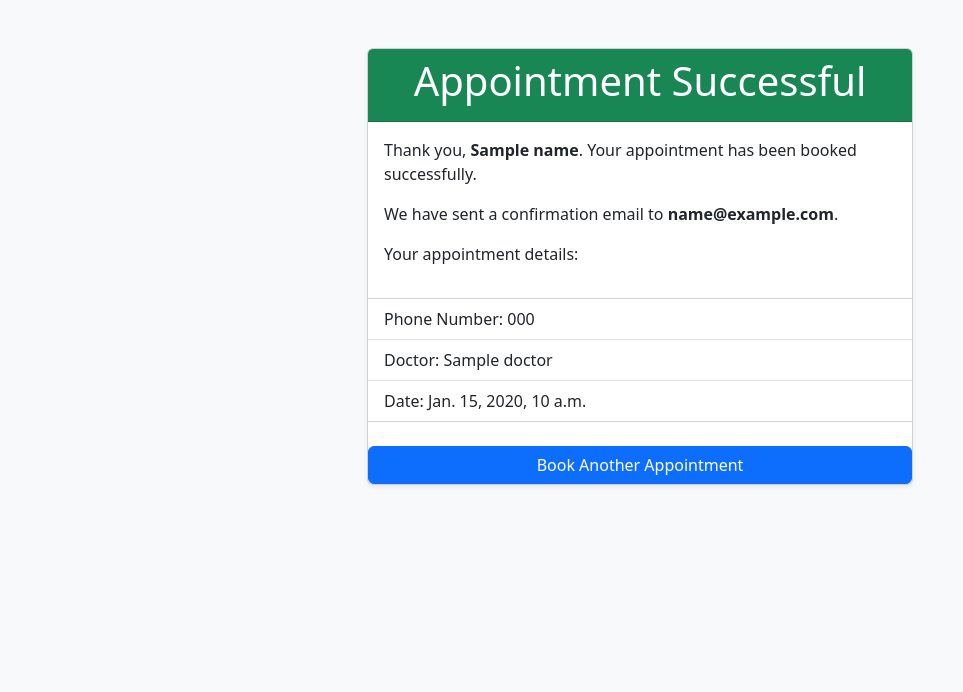
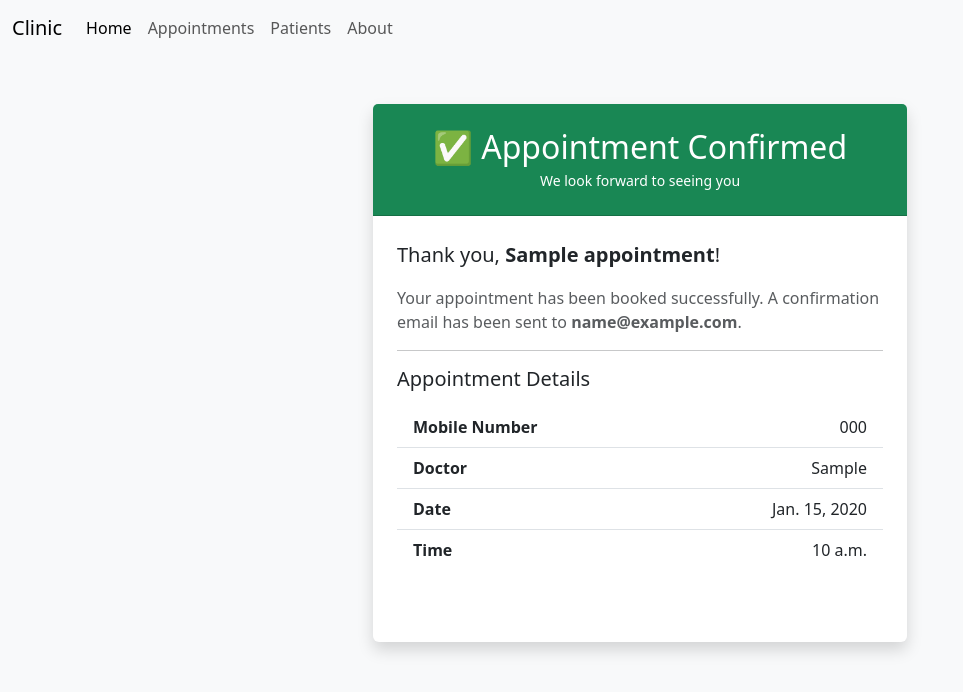
Before and after one commit to mssanket/clinic_management_system, a Django app: template appointments/templates/success.html in a window 1280 px wide. Shown: the top 692 px of the page, without its empty margins (0-963 px from the left). Run offline with Django 5.2, Linux system fonts and the light colour scheme; tables that the repository leaves empty hold one stand-in row (values such as "Sample post"); the template is opened without the code that fills it: values that come from a table or form of the project are taken from there, most other values are stand-ins (such as "Sample title", 1, 10 or a date in 2020).

Commit message:
update success page

```diff
--- a/appointments/templates/base.html
+++ b/appointments/templates/base.html
@@ -33,7 +33,10 @@
               <a class="nav-link" href="#">Appointments</a>
             </li>
             <li class="nav-item">
-              <a class="nav-link disabled" aria-disabled="true">Patients</a>
+              <a class="nav-link " href="#" aria-disabled="true">Patients</a>
+            </li>
+            <li class="nav-item">
+              <a class="nav-link " href="#" aria-disabled="true">About</a>
             </li>
           </ul>
           </form>
--- a/appointments/templates/success.html
+++ b/appointments/templates/success.html
@@ -1,50 +1,70 @@
-<!doctype html>
-<html lang="en">
-  <head>
-    <meta charset="utf-8" />
-    <meta name="viewport" content="width=device-width, initial-scale=1" />
-    <title>Bootstrap demo</title>
+
+{% extends "base.html" %}
+    <title> {% block title %}Appointment Confirmed
+      {% endblock title %} </title>
+
     <link
       href="https://cdn.jsdelivr.net/npm/bootstrap@5.3.8/dist/css/bootstrap.min.css"
       rel="stylesheet"
-      integrity="sha384-sRIl4kxILFvY47J16cr9ZwB07vP4J8+LH7qKQnuqkuIAvNWLzeN8tE5YBujZqJLB"
-      crossorigin="anonymous"
     />
   </head>
+
+  {% block content %}
+
 
     <body class="bg-light">
       <div class="container py-5">
         <div class="row justify-content-center">
-        <div class="col-md-6">
-          <div class="card shadow-sm">
-            <div class="card-header bg-success text-white text-center">
-              <h1>Appointment Successful</h1>
+          <div class="col-md-7 col-lg-6">
+            <div class="card shadow border-0">
+              <!-- Header -->
+              <div class="card-header bg-success text-white text-center py-4">
+                <h2 class="mb-1">✅ Appointment Confirmed</h2>
+                <p class="mb-0 small">We look forward to seeing you</p>
               </div>
-            <div class="card-body">
-              <p>
-                Thank you, <strong>{{ name }}</strong>. Your appointment has been booked
-                successfully.
+
+              <!-- Body -->
+              <div class="card-body px-4 py-4">
+                <p class="fs-5">
+                  Thank you, <strong>{{ appointment.name }}</strong>!
                 </p>
-              <p>We have sent a confirmation email to <strong>{{ email }}</strong>.</p>
-              <p>Your appointment details:</p>
-            </div>
+
+                <p class="text-muted">
+                  Your appointment has been booked successfully. A confirmation
+                  email has been sent to
+                  <strong>{{ appointment.email }}</strong>.
+                </p>
+
+                <hr />
+
+                <h5 class="mb-3">Appointment Details</h5>
+
                 <ul class="list-group list-group-flush mb-4">
-              <li class="list-group-item">Phone Number:</strong> {{ phone }}</li>
-              <li class="list-group-item">Doctor:</strong> {{ doctor }}</li>
-              <li class="list-group-item">Date:</strong> {{ date }}</li>
+                  <li class="list-group-item d-flex justify-content-between">
+                    <span class="fw-semibold">Mobile Number</span>
+                    <span>{{ appointment.mobile_number }}</span>
+                  </li>
+                  <li class="list-group-item d-flex justify-content-between">
+                    <span class="fw-semibold">Doctor</span>
+                    <span>{{ appointment.doctor }}</span>
+                  </li>
+                  <ul class="list-group list-group-flush mb-4">
+                  <li class="list-group-item d-flex justify-content-between">
+                    <span class="fw-semibold">Date</span>
+                    <span>{{ appointment.date }}</span>
+                  </li>
+                  <li class="list-group-item d-flex justify-content-between">
+                    <span class="fw-semibold">Time</span>
+                    <span>{{ appointment.time }}</span>
+                  </li>
                 </ul>
-            <div class="d-grid">
-
-              <a href="{% url 'success' %}" class="btn btn-primary">Book Another Appointment</a>
               </div>
             </div>
           </div>
         </div>
       </div>
-    <script
-      src="https://cdn.jsdelivr.net/npm/bootstrap@5.3.8/dist/js/bootstrap.bundle.min.js"
-      integrity="sha384-FKyoEForCGlyvwx9Hj09JcYn3nv7wiPVlz7YYwJrWVcXK/BmnVDxM+D2scQbITxI"
-      crossorigin="anonymous"
-    ></script>
     </body>
+  {% endblock content %}
+
+
 </html>
```
Also changed, not shown: appointments/views.py (+18 -3 lines). Lines whose indentation alone changed are shown as unchanged.
